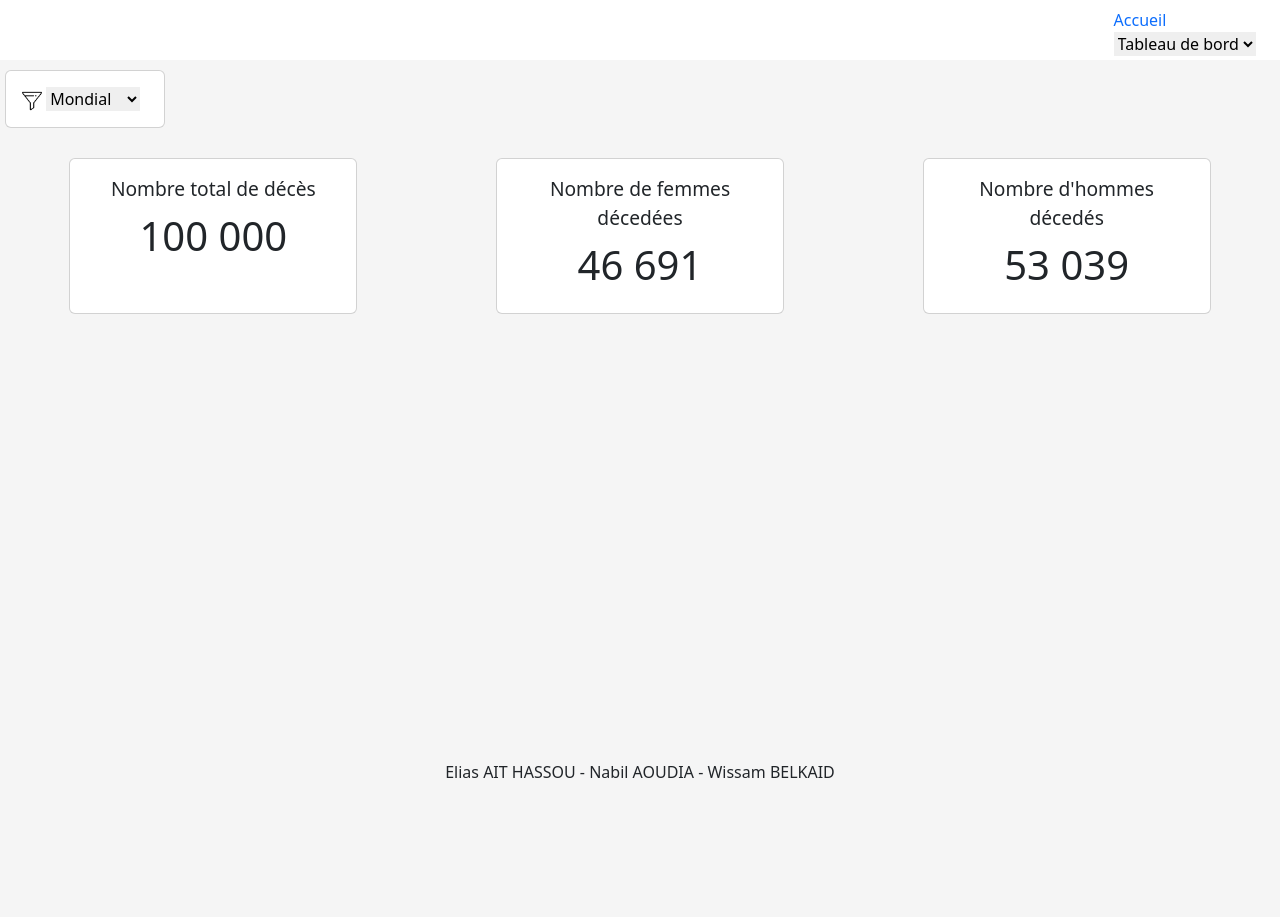
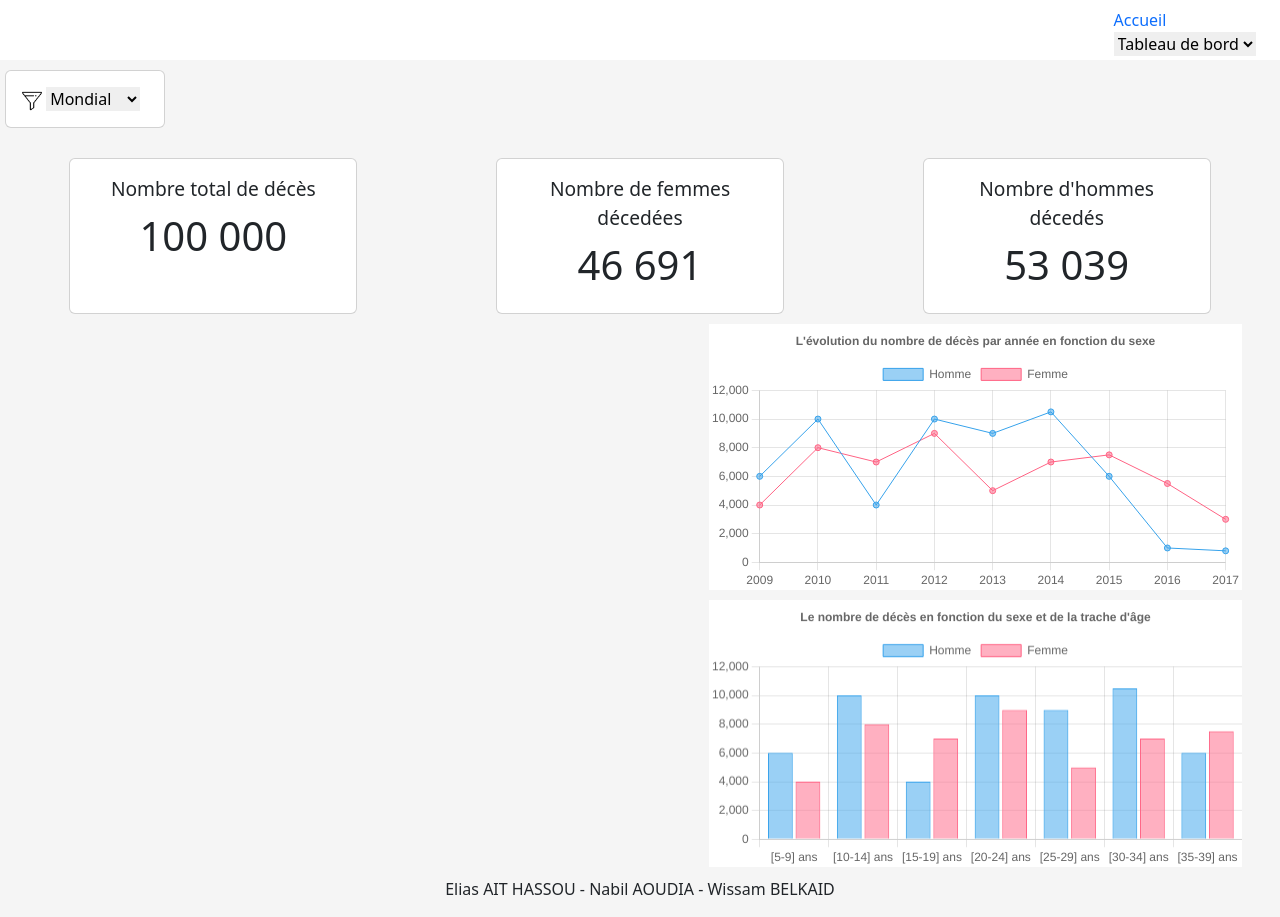
Before and after one commit to aithassouelias/dataviz-mondial-population, a website: page dashboard/dashboard_deces.html in a window 1280 px wide. Before the commit the page ends 800 px from the top, so only its background shows below. Drawn offline with nearby package versions, Linux system fonts and the light colour scheme.

Commit message:
Ajout graph JS

```diff
--- a/dashboard/css/dashboard_deces.css
+++ b/dashboard/css/dashboard_deces.css
@@ -21,6 +21,7 @@ body{
     margin-left: auto;
     margin-right: auto;
     text-align: center;
+    margin-bottom: 10px;
 }
 
 .card p{
@@ -34,7 +35,7 @@ body{
 footer{
     position: absolute;
     text-align: center;
-    bottom: 0;
+    bottom: auto;
     width: 100%;
 }
 
@@ -55,3 +56,18 @@ select{
 a:link{
     text-decoration: none;
 }
+
+
+#linechart{
+    background-color: white;
+    position: relative;
+    left : 21rem;
+    margin-bottom: 10px;
+}
+
+#barplot{
+    background-color: white;
+    position: relative;
+    left : 21rem;
+    margin-bottom: 10px;
+}
--- a/dashboard/dashboard_deces.html
+++ b/dashboard/dashboard_deces.html
@@ -59,8 +59,23 @@
 			</div>
 		</div>
 
+		<div class="col-5 mx-auto">
+			<canvas id="linechart"></canvas>
+		</div>
+
+		<div class="col-5 mx-auto ">
+			<canvas id="barplot"></canvas>
+		</div>
+
 		<footer>
 			<p>Elias AIT HASSOU - Nabil AOUDIA - Wissam BELKAID</p>
 		</footer>
+
+		<script src="https://cdn.jsdelivr.net/npm/bootstrap@5.3.1/dist/js/bootstrap.bundle.min.js" integrity="sha384-HwwvtgBNo3bZJJLYd8oVXjrBZt8cqVSpeBNS5n7C8IVInixGAoxmnlMuBnhbgrkm" crossorigin="anonymous"></script>
+		<script src="https://cdn.jsdelivr.net/npm/chart.js"></script>
+		<script src="js/dashboard_deces_linechart.js"></script>
+		<script src="js/dashboard_deces_barplot.js"></script>
+
+
     </body>
 </html>
--- /dev/null
+++ b/dashboard/js/dashboard_deces_barplot.js
@@ -0,0 +1,42 @@
+window.addEventListener('load', () => {
+
+    const ctx = document.getElementById('barplot');
+
+    new Chart(ctx, {
+
+		type: 'bar',
+		data: {
+			labels: ['[5-9] ans', '[10-14] ans', '[15-19] ans', '[20-24] ans', '[25-29] ans', '[30-34] ans', '[35-39] ans'],
+			datasets: [
+                {
+				    label: 'Homme',
+				    data: [6000, 10000, 4000, 10000, 9000, 10500, 6000, 1000, 800],
+				    borderWidth: 1
+			    },
+                {
+				    label: 'Femme',
+				    data: [4000, 8000, 7000, 9000, 5000, 7000, 7500, 5500, 3000],
+				    borderWidth: 1
+			    }
+            ]
+		},
+		options: {
+			scales: {
+				y: {
+					beginAtZero: true
+				},
+            },
+            responsive : true,
+            plugins : {
+                legend : {
+                    position : 'top',
+                },
+                title : {
+                    display : true,
+                    text : "Le nombre de décès en fonction du sexe et de la trache d'âge"
+            }
+            }
+        }
+	});
+
+});
--- /dev/null
+++ b/dashboard/js/dashboard_deces_linechart.js
@@ -0,0 +1,42 @@
+window.addEventListener('load', () => {
+
+    const ctx = document.getElementById('linechart');
+
+    new Chart(ctx, {
+
+		type: 'line',
+		data: {
+			labels: ['2009', '2010', '2011', '2012', '2013', '2014', '2015', '2016', '2017'],
+			datasets: [
+                {
+				    label: 'Homme',
+				    data: [6000, 10000, 4000, 10000, 9000, 10500, 6000, 1000, 800],
+				    borderWidth: 1
+			    },
+                {
+				    label: 'Femme',
+				    data: [4000, 8000, 7000, 9000, 5000, 7000, 7500, 5500, 3000],
+				    borderWidth: 1
+			    }
+            ]
+		},
+		options: {
+			scales: {
+				y: {
+					beginAtZero: true
+				},
+            },
+            responsive : true,
+            plugins : {
+                legend : {
+                    position : 'top',
+                },
+                title : {
+                    display : true,
+                    text : "L'évolution du nombre de décès par année en fonction du sexe"
+            	}
+            }
+        }
+	});
+
+});
```
